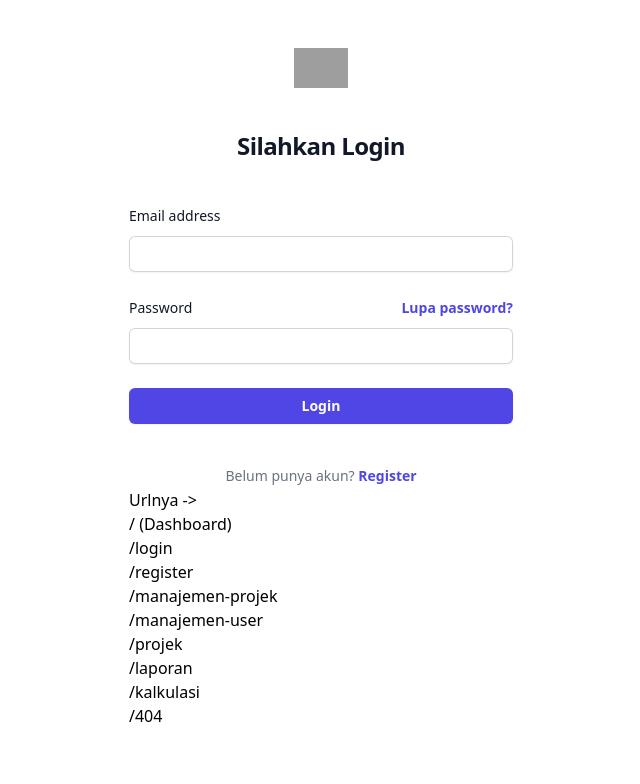
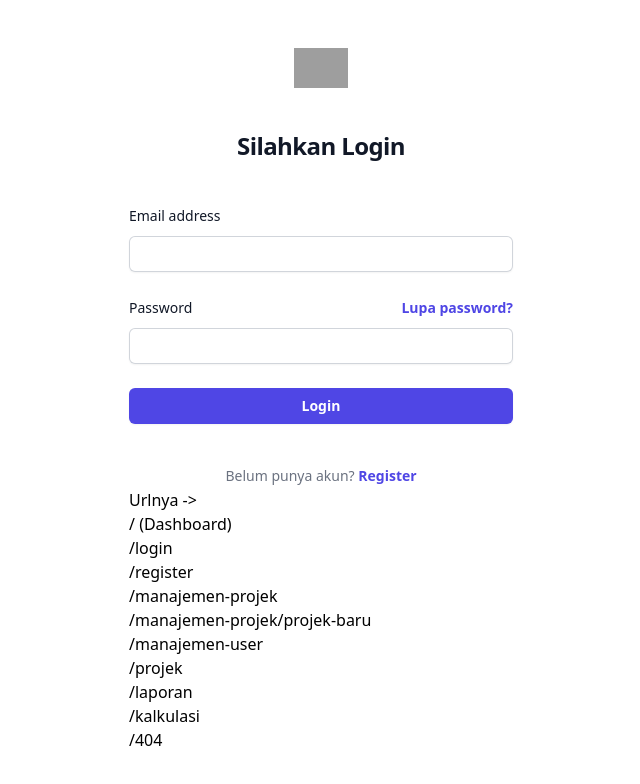
Before and after one commit to daviddvsjrgg/myle-project, a React (Create React App) app: page /login in a window 1280 px wide. Before the commit this address had no page. Shown: the top 784 px of the page, without its empty margins (319-959 px from the left). Built offline with nearby package versions, Linux system fonts and the light colour scheme; grey boxes are pictures that could not be loaded.

Commit message:
add url baru di file url

```diff
--- a/src/url/Url.jsx
+++ b/src/url/Url.jsx
@@ -16,6 +16,9 @@ const Url = () => {
             </li>
             <li>
                 <a href='/manajemen-projek'>/manajemen-projek</a>
+            </li>
+            <li>
+                <a href='/manajemen-projek/projek-baru'>/manajemen-projek/projek-baru</a>
             </li>
             <li>
                 <a href='/manajemen-user'>/manajemen-user</a>
```
